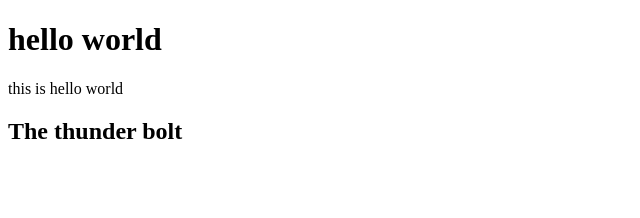
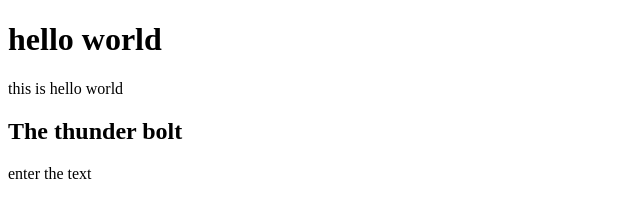
Before and after one commit to SaNdeSh-Arts/github_traning, a plain HTML site: page index.html in a window 1280 px wide. Shown: the full height of the page, 0-640 px from the left. Drawn offline with Linux system fonts and the light colour scheme.

Commit message:
We want to add the text with span

```diff
--- a/index.html
+++ b/index.html
@@ -9,5 +9,6 @@
     <h1>hello world</h1>
     <p> this is hello world</p>
     <h2> The thunder bolt </h2>
+    <span> enter the text</span>
 </body>
 </html>
```
